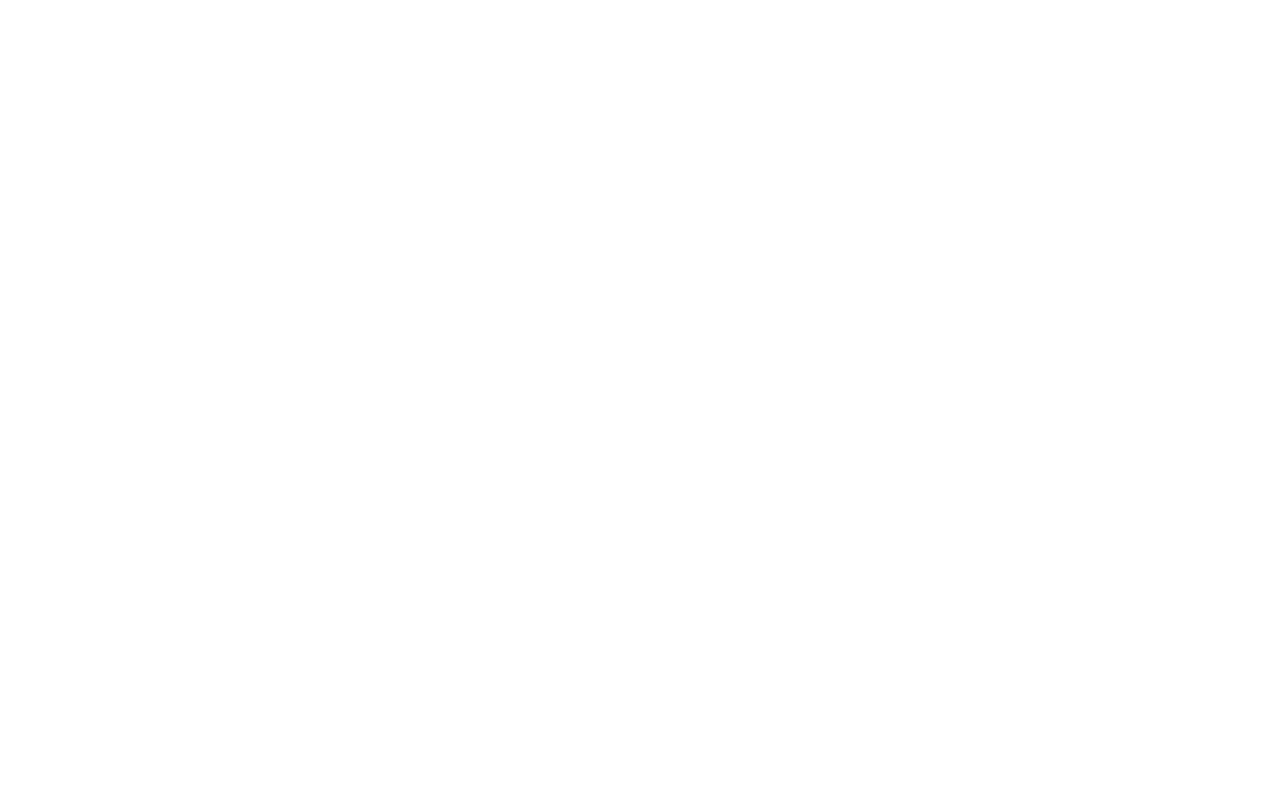
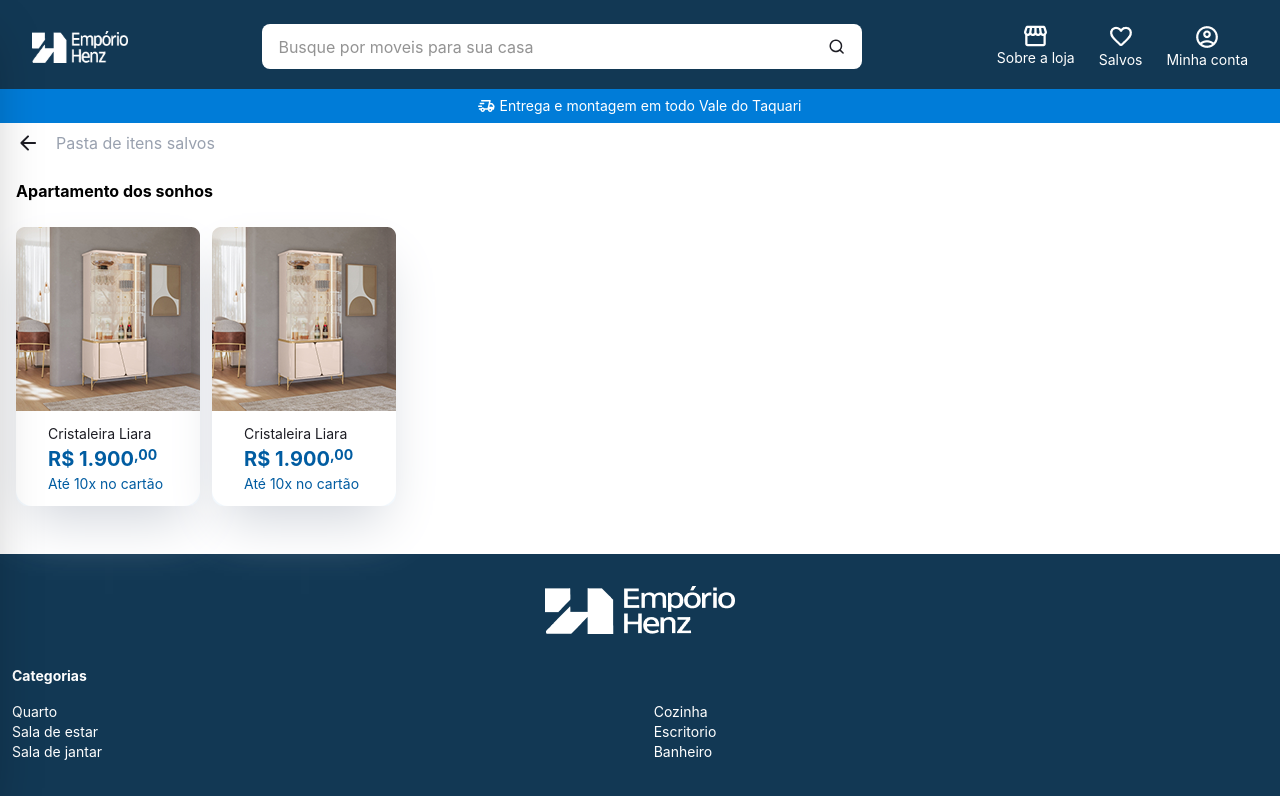
Before and after one commit to GuilhermeW1/emporio-henz, a React (Vite) app in the folder frontend/: page /favoritos in a window 1280 px wide. Before the commit this address had no page. Shown: the top 796 px of the page. Built offline with nearby package versions, Linux system fonts and the light colour scheme.

Commit message:
feat: favorite screen

```diff
--- a/frontend/src/main.jsx
+++ b/frontend/src/main.jsx
@@ -4,6 +4,7 @@ import App from "./App.jsx";
 import { AboutUs } from "./screens/AboutUs.jsx";
 import { Account } from "./screens/Account.jsx";
 import { CreateAccount } from "./screens/CreateAccount.jsx";
+import { Favorites } from "./screens/Favorites.jsx";
 import { Home } from "./screens/Home.jsx";
 import { Login } from "./screens/Login.jsx";
 import { Product } from "./screens/Product.jsx";
@@ -22,6 +23,7 @@ ReactDOM.createRoot(root).render(
         <Route path="cadastro" element={<CreateAccount />} />
         <Route path="product" element={<Product />} />
         <Route path="salvos" element={<Saved />} />
+        <Route path="favoritos" element={<Favorites />} />
       </Route>
     </Routes>
   </BrowserRouter>,
--- /dev/null
+++ b/frontend/src/screens/Favorites.jsx
@@ -0,0 +1,23 @@
+import { useNavigate } from "react-router-dom";
+import { HighlightCard } from "../components/HighlightCard";
+
+// TODO: colocar o produto dinamico
+export function Favorites() {
+  const navigation = useNavigate();
+  return (
+    <div className="pr-4 pl-4">
+      <div className="flex items-center pt-5">
+        <button type="button" onClick={() => navigation(-1)}>
+          <img src="Back.svg" alt="voltar" className="h-6" />
+        </button>
+        <span className="text-gray-400 pl-4">Pasta de itens salvos</span>
+      </div>
+      <span className="pt-6 pb-6 block font-bold">Apartamento dos sonhos </span>
+
+      <div className="flex gap-3 mb-12">
+        <HighlightCard />
+        <HighlightCard />
+      </div>
+    </div>
+  );
+}
--- a/frontend/src/screens/Saved.jsx
+++ b/frontend/src/screens/Saved.jsx
@@ -1,5 +1,5 @@
 import { useCallback, useEffect, useState } from "react";
-import { useNavigate } from "react-router-dom";
+import { Link, useNavigate } from "react-router-dom";
 import { Button } from "../components/Button";
 import { createFolder, getFolder } from "../services/createFolder";
 
@@ -49,7 +49,8 @@ export function Saved() {
       {folders.map((item) => {
         console.log(item);
         return (
-          <div
+          <Link
+            to="/favoritos"
             key={item.name}
             className="flex gap-5 relative w-full h-35 border rounded-2xl border-gray-200 mb-4 "
           >
@@ -71,7 +72,7 @@ export function Saved() {
                 {item.itens.length ? item.itens.length : "0"} itens
               </span>
             </div>
-          </div>
+          </Link>
         );
       })}
 
```
